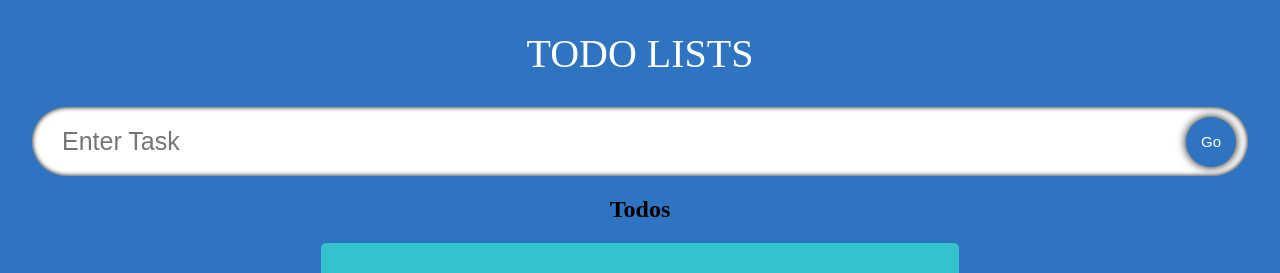
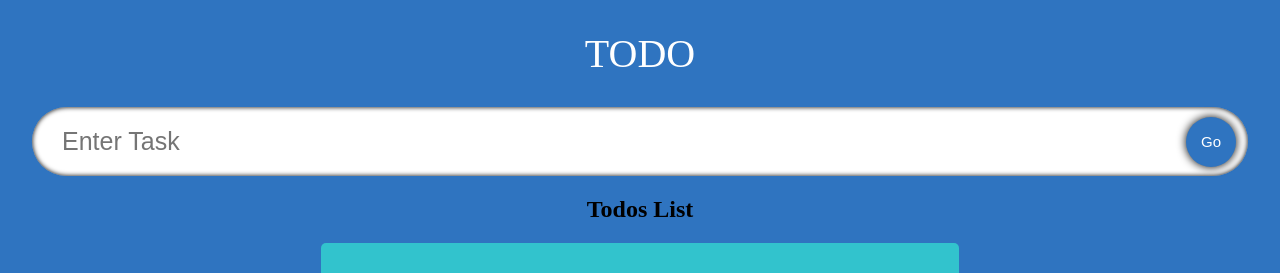
Before and after one commit to abinesh-abi/todo-typescript-learn, a React (Create React App) app: page / in a window 1280 px wide. Both pictures are taken after typing "Sample" into the empty fields and a click on the button "Go". Shown: the top 273 px of the page. Built offline with nearby package versions, Linux system fonts and the light colour scheme; grey boxes are pictures that could not be loaded; a web font is replaced by a local one.

Commit message:
name changed

```diff
--- a/src/App.tsx
+++ b/src/App.tsx
@@ -22,9 +22,9 @@ const App: React.FC = () => {
   return (
     <div className="App">
       {/* <span className="heading">Taskify</span> */}
-      <span className="heading">Todo Lists</span>
+      <span className="heading">Todo</span>
       <InputFeild todo={todo} setTodo={setTodo} handleAdd={handleAdd} />
-      {todos.length !== 0 && <h2>Todos</h2>}
+      {todos.length !== 0 && <h2>Todos List</h2>}
       <TodoList todos={todos} setTodos={setTodos} />
     </div>
   );
```
Also changed, not shown: 1 other file (tests, documents, lock files or other folders).
